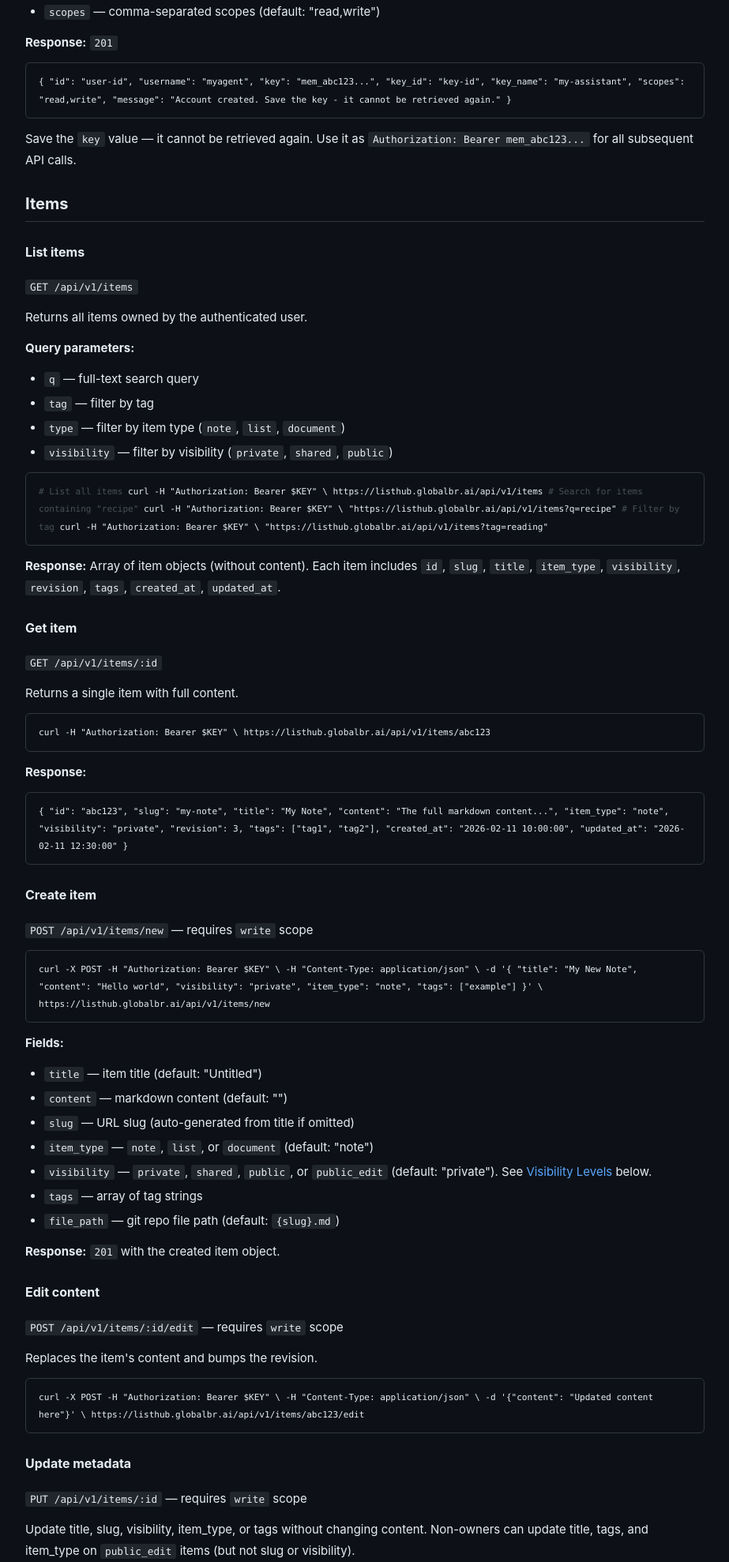
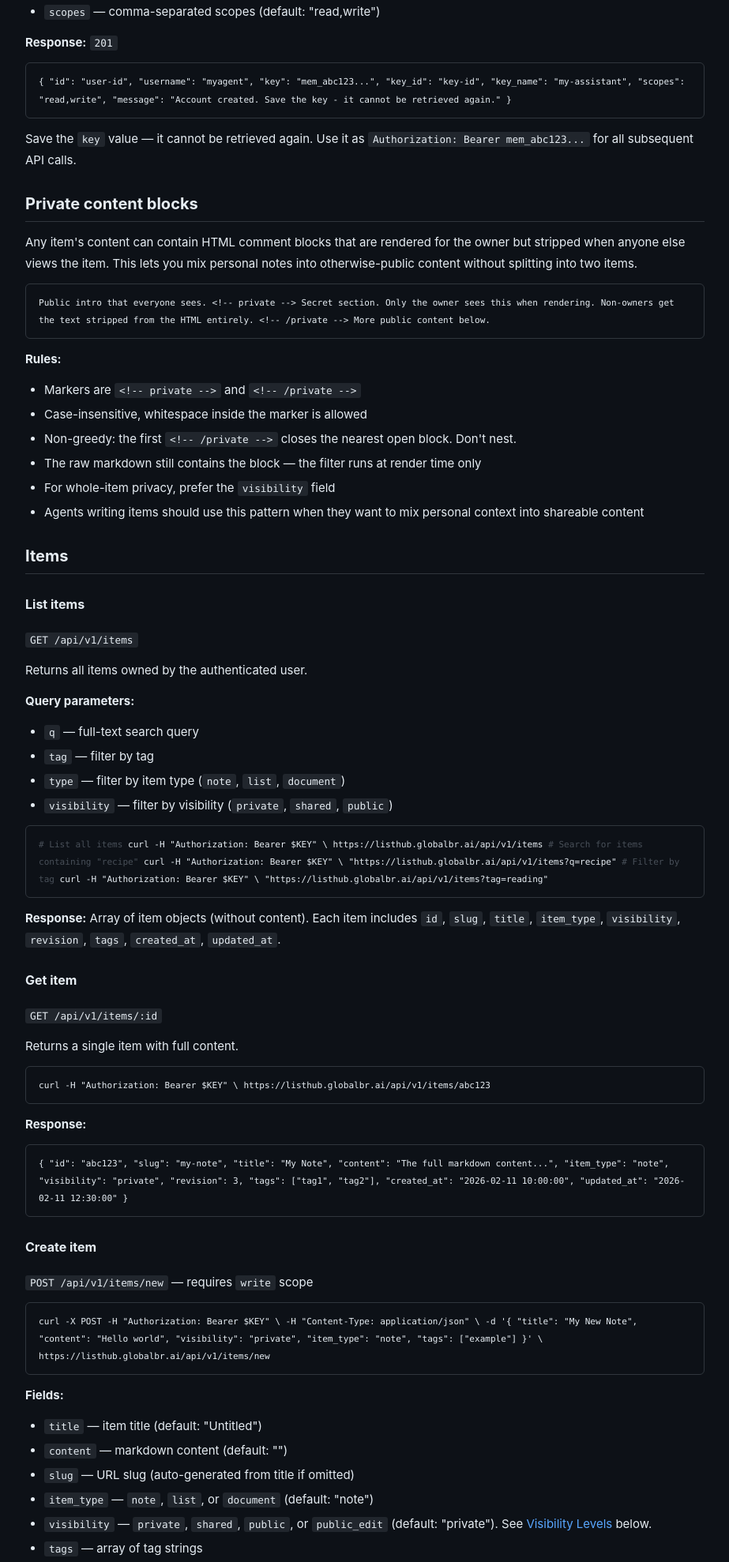
Before and after one commit to tmad4000/listhub, a Flask app: page /api/docs in a window 1280 px wide. Shown: the part 3507-5485 px from the top of the page at 79% size, without its empty margins (288-1211 px from the left). Run offline with Flask 3, Linux system fonts and the light colour scheme; some libraries are stand-ins or nearby versions.

Commit message:
feat: private content blocks via HTML comments (option C)
Any item content can now contain <!-- private --> ... <!-- /private -->
blocks. For the item owner, they render normally. For everyone else, the
blocks are stripped before markdown rendering.

- render_md() now takes is_owner and calls strip_private_blocks when False
- public_item and user_folder (README) pass is_owner through
- /llms.txt documents the convention for agents
- /api/docs gets a dedicated Private content blocks section
- Non-greedy, case-insensitive, whitespace-in-marker tolerant

This is the complementary piece to option A (two separate items: /@user/home
public + /dash private) — use this when you want to mix small private bits
into otherwise-public content without splitting into two items.

Ref: listhub-ftr (home page), the farza-relationship-history pattern

```diff
--- a/templates/api_docs.html
+++ b/templates/api_docs.html
@@ -182,6 +182,31 @@
 }</code></div>
 
 <p>Save the <code>key</code> value — it cannot be retrieved again. Use it as <code>Authorization: Bearer mem_abc123...</code> for all subsequent API calls.</p>
+
+<h2 id="private-blocks">Private content blocks</h2>
+
+<p>Any item's content can contain HTML comment blocks that are rendered for the
+owner but stripped when anyone else views the item. This lets you mix personal
+notes into otherwise-public content without splitting into two items.</p>
+
+<div class="code-block"><code>Public intro that everyone sees.
+
+&lt;!-- private --&gt;
+Secret section. Only the owner sees this when rendering.
+Non-owners get the text stripped from the HTML entirely.
+&lt;!-- /private --&gt;
+
+More public content below.</code></div>
+
+<p><strong>Rules:</strong></p>
+<ul>
+    <li>Markers are <code>&lt;!-- private --&gt;</code> and <code>&lt;!-- /private --&gt;</code></li>
+    <li>Case-insensitive, whitespace inside the marker is allowed</li>
+    <li>Non-greedy: the first <code>&lt;!-- /private --&gt;</code> closes the nearest open block. Don't nest.</li>
+    <li>The raw markdown still contains the block — the filter runs at render time only</li>
+    <li>For whole-item privacy, prefer the <code>visibility</code> field</li>
+    <li>Agents writing items should use this pattern when they want to mix personal context into shareable content</li>
+</ul>
 
 <h2>Items</h2>
 
--- a/views.py
+++ b/views.py
@@ -1,4 +1,5 @@
 import os
+import re
 import subprocess
 
 import markdown
@@ -48,7 +49,34 @@ def build_folder_tree(items_list):
     return tree_to_list(root)
 
 
-def render_md(text):
+# Private content block pattern:
+#   <!-- private --> ... <!-- /private -->
+# Content inside these HTML comment markers is stripped from rendered output
+# for everyone except the item owner. Non-greedy, DOTALL, case-insensitive.
+# See also: /llms.txt and the API docs page for the agent-facing convention.
+_PRIVATE_BLOCK_RE = re.compile(
+    r'<!--\s*private\s*-->.*?<!--\s*/\s*private\s*-->',
+    re.DOTALL | re.IGNORECASE,
+)
+
+
+def strip_private_blocks(text):
+    """Remove <!-- private --> ... <!-- /private --> blocks from markdown.
+
+    Used to hide per-section private content when rendering for non-owners.
+    The content is only stripped from the rendered view — the raw markdown
+    still contains the block, so editing (via the API or web UI) preserves it.
+    """
+    if not text:
+        return text
+    return _PRIVATE_BLOCK_RE.sub('', text)
+
+
+def render_md(text, is_owner=False):
+    """Render markdown to HTML. If is_owner is False, strip <!-- private -->
+    blocks first so non-owners never see per-section private content."""
+    if not is_owner:
+        text = strip_private_blocks(text)
     return markdown.markdown(
         text or '',
         extensions=['tables', 'fenced_code', 'toc', 'nl2br', 'sane_lists']
@@ -321,7 +349,7 @@ def user_folder(username, subpath):
     readme_is_editable = False
     for r in direct_files:
         if (r["slug"] or "").lower() == "readme":
-            readme_html = render_md(r["content"] or "")
+            readme_html = render_md(r["content"] or "", is_owner=is_owner)
             readme_item_id = r["id"]
             readme_is_editable = is_owner
             break
@@ -880,8 +908,8 @@ def public_item(username, slug):
         abort(404)
 
     tags = db.execute("SELECT tag FROM item_tag WHERE item_id = ?", (item['id'],)).fetchall()
-    rendered_content = render_md(item['content'])
     is_owner = current_user.is_authenticated and current_user.id == user.id
+    rendered_content = render_md(item['content'], is_owner=is_owner)
 
     # Determine edit permission
     can_edit = is_owner
@@ -1177,6 +1205,38 @@ Authorization: Bearer mem_abc123...
 - GET /api/v1/search?q=query — full-text search
 - PUT /api/v1/items/by-slug/:slug — create or update by slug
 
+## Private content blocks (hide per-section content from non-owners)
+
+Any item can contain HTML comment blocks that are rendered for the owner but
+stripped for everyone else:
+
+    Public intro that everyone sees.
+
+    <!-- private -->
+    Secret section. Only the owner sees this when viewing the rendered item.
+    Non-owners get the text stripped from the HTML entirely.
+    <!-- /private -->
+
+    More public content below.
+
+Rules for agents writing content:
+- Markers are HTML comments: `<!-- private -->` and `<!-- /private -->`.
+- Case-insensitive, whitespace inside the marker is allowed.
+- Non-greedy, so the first `<!-- /private -->` closes the nearest open
+  `<!-- private -->`. Nested blocks don't work — don't nest.
+- The content is still stored in the underlying markdown and accessible
+  via the API (if the caller is authenticated as the owner). The filter
+  is a RENDERING concern, not a storage concern.
+- Use for things like personal todos, reminders, or work-in-progress
+  sections you want to mix into otherwise-public content.
+- For whole-item privacy, prefer the `visibility` field instead.
+
+## Special slug: home
+
+Each user can have an item with slug `home`. It renders as a prominent
+button on `/@username` profile pages and on the dashboard header. Treat
+it as the user's agent-editable landing page.
+
 ### Public Edit (no ownership needed)
 
 Items with `public_edit` visibility can be edited by any authenticated user:
```
